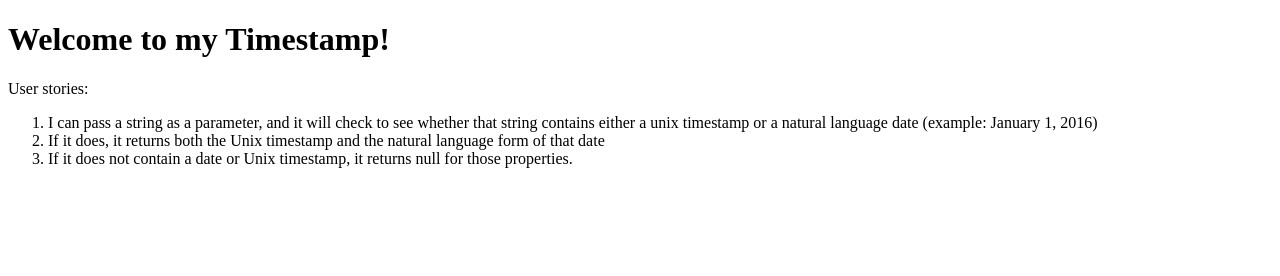
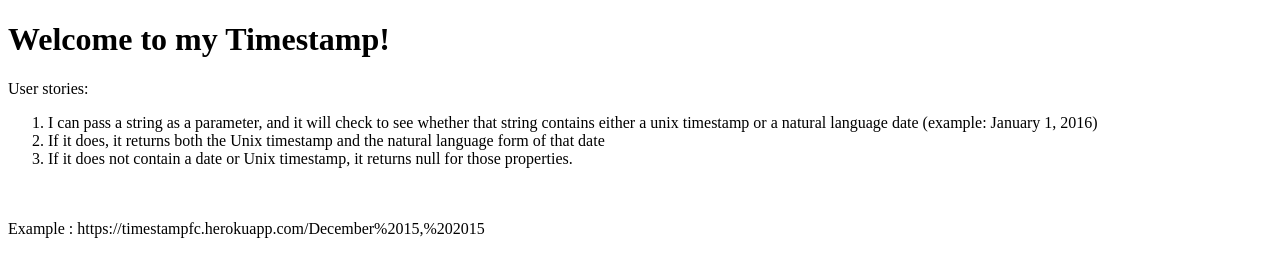
Before and after one commit to abeeryehia/timestamp, a website: page public/index.html in a window 1280 px wide. Drawn offline with Linux system fonts and the light colour scheme.

Commit message:
project done!

```diff
--- a/public/index.html
+++ b/public/index.html
@@ -12,5 +12,8 @@
             <li>If it does, it returns both the Unix timestamp and the natural language form of that date</li>
             <li>If it does not contain a date or Unix timestamp, it returns null for those properties.</li>
         </ol>
+        <br>
+        <br>
+        Example : https://timestampfc.herokuapp.com/December%2015,%202015
     </body>
 </html>
```
